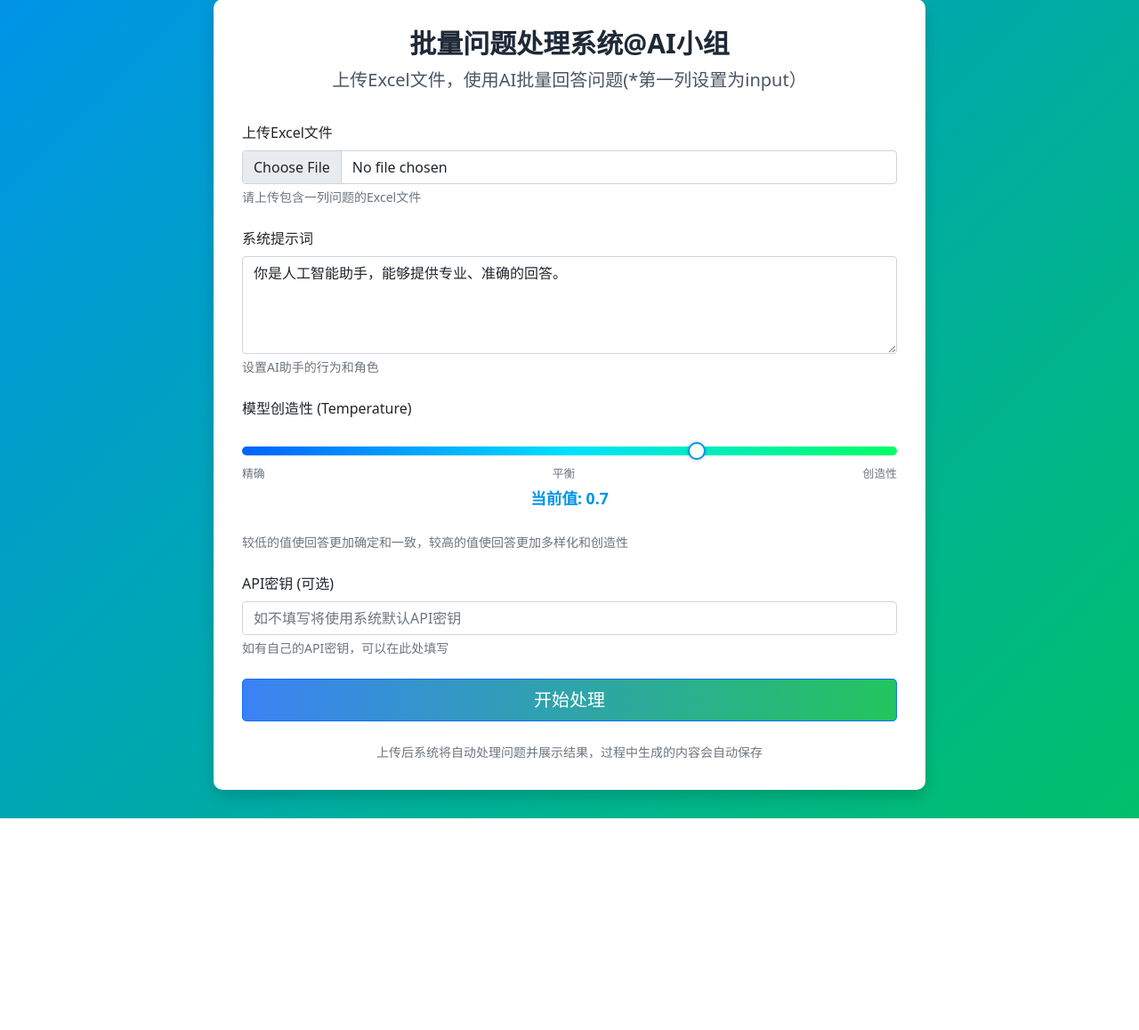
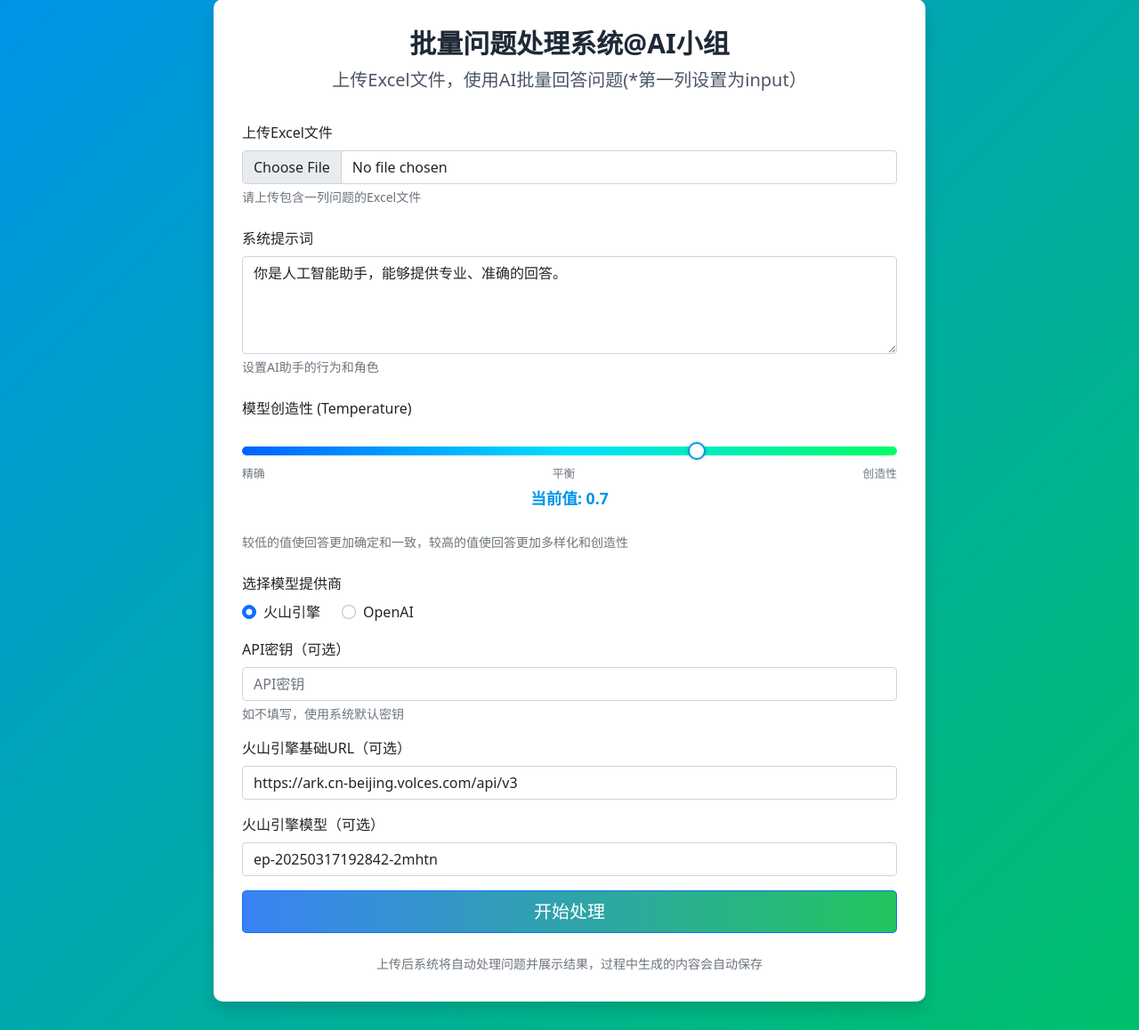
Before and after one commit to Jo6666887/batch_ai, a Flask app: page / in a window 1280 px wide. Shown: the part 33-1191 px from the top of the page at 89% size. Before the commit the page ends 953 px from the top, so only its background shows below. Run offline with Flask 2, Linux system fonts and the light colour scheme; some libraries are stand-ins or nearby versions.

Commit message:
自由切换供应商版本

```diff
--- a/app.py
+++ b/app.py
@@ -9,6 +9,7 @@ import time
 from dotenv import load_dotenv
 import logging
 from volcenginesdkarkruntime import Ark
+import openai  # 添加OpenAI库
 
 # 配置日志
 logging.basicConfig(level=logging.INFO)
@@ -31,9 +32,9 @@ os.makedirs(app.config['RESULTS_FOLDER'], exist_ok=True)
 # 全局变量用于存储当前正在处理的任务
 current_tasks = {}
 
-def process_questions(task_id, questions, system_prompt, api_key, temperature):
+def process_questions(task_id, questions, system_prompt, api_key, temperature, model_provider="volcano", base_url=None, model_name=None):
     """后台处理问题的函数"""
-    logger.info(f"开始处理任务 {task_id}，使用温度参数: {temperature}")
+    logger.info(f"开始处理任务 {task_id}，使用温度参数: {temperature}，模型提供商: {model_provider}")
     results = []
     current_tasks[task_id]['status'] = 'processing'
     current_tasks[task_id]['total'] = len(questions)
@@ -46,11 +47,50 @@ def process_questions(task_id, questions, system_prompt, api_key, temperature):
     # 使用实际的API密钥
     actual_api_key = api_key if api_key else os.environ.get("ARK_API_KEY")
 
-    # 初始化Ark客户端
-    client = Ark(
-        base_url="https://ark.cn-beijing.volces.com/api/v3",
-        api_key=actual_api_key
-    )
+    # 根据提供商初始化客户端
+    if model_provider == "volcano":
+        # 火山引擎客户端初始化
+        actual_base_url = base_url if base_url else "https://ark.cn-beijing.volces.com/api/v3"
+        actual_model = model_name if model_name else "ep-20250317192842-2mhtn"
+        logger.info(f"初始化火山引擎客户端: base_url={actual_base_url}, model={actual_model}")
+        client = Ark(
+            base_url=actual_base_url,
+            api_key=actual_api_key
+        )
+    else:
+        # OpenAI客户端初始化
+        actual_base_url = base_url if base_url else "https://api.openai.com/v1"
+        actual_model = model_name if model_name else "gpt-4o"
+        logger.info(f"初始化OpenAI客户端: base_url={actual_base_url}, model={actual_model}")
+
+        # 打印用于调试的信息，不包含密钥
+        logger.info(f"OpenAI配置: URL={actual_base_url}, 模型={actual_model}")
+
+        try:
+            # 设置HTTP超时，增加兼容性
+            import httpx
+            # 尝试为OpenAI库创建自定义的HTTP客户端
+            http_client = httpx.Client(
+                timeout=httpx.Timeout(60.0, connect=10.0),
+                follow_redirects=True
+            )
+
+            # 初始化OpenAI客户端
+            client = openai.OpenAI(
+                api_key=actual_api_key,
+                base_url=actual_base_url,
+                http_client=http_client,
+                max_retries=3  # 添加重试次数
+            )
+            logger.info("OpenAI客户端初始化成功")
+        except Exception as e:
+            # 如果高级配置失败，使用基本配置
+            logger.warning(f"使用高级配置初始化OpenAI客户端失败: {str(e)}，尝试使用基本配置")
+            client = openai.OpenAI(
+                api_key=actual_api_key,
+                base_url=actual_base_url
+            )
+            logger.info("使用基本配置初始化OpenAI客户端成功")
 
     i = 0
     while i < len(questions):
@@ -93,16 +133,36 @@ def process_questions(task_id, questions, system_prompt, api_key, temperature):
             # 使用流式API
             answer = ""
             try:
-                # 发送流式请求
-                stream = client.chat.completions.create(
-                    model="ep-20250317192842-2mhtn",
-                    messages=[
-                        {"role": "system", "content": system_prompt},
-                        {"role": "user", "content": question}
-                    ],
-                    stream=True,
-                    temperature=float(temperature)  # 确保temperature是float类型
-                )
+                # 根据不同的模型提供商发送请求
+                if model_provider == "volcano":
+                    # 火山引擎API
+                    logger.info(f"使用火山引擎API调用模型: {actual_model}")
+                    stream = client.chat.completions.create(
+                        model=actual_model,
+                        messages=[
+                            {"role": "system", "content": system_prompt},
+                            {"role": "user", "content": question}
+                        ],
+                        stream=True,
+                        temperature=float(temperature)
+                    )
+                else:
+                    # OpenAI API
+                    logger.info(f"使用OpenAI API调用模型: {actual_model}, 基础URL: {actual_base_url}")
+                    try:
+                        stream = client.chat.completions.create(
+                            model=actual_model,
+                            messages=[
+                                {"role": "system", "content": system_prompt},
+                                {"role": "user", "content": question}
+                            ],
+                            stream=True,
+                            temperature=float(temperature)
+                        )
+                        logger.info("OpenAI API请求成功发送")
+                    except Exception as e:
+                        logger.error(f"OpenAI API请求失败: {str(e)}")
+                        raise
 
                 # 实时收集流式响应
                 for chunk in stream:
@@ -131,34 +191,76 @@ def process_questions(task_id, questions, system_prompt, api_key, temperature):
                         # 停止处理当前流
                         break
 
-                    if not chunk.choices:
-                        continue
-                    if chunk.choices[0].delta and chunk.choices[0].delta.content:
-                        answer += chunk.choices[0].delta.content
+                    # 根据不同API处理响应流
+                    if model_provider == "volcano":
+                        if not chunk.choices:
+                            continue
+                        if chunk.choices[0].delta and chunk.choices[0].delta.content:
+                            answer += chunk.choices[0].delta.content
+                    else:
+                        # OpenAI API处理方式
+                        try:
+                            if not chunk.choices:
+                                logger.debug("OpenAI响应chunk没有choices")
+                                continue
 
-                        # 每次有新内容时更新当前任务状态
-                        result = {
-                            "question": question,
-                            "answer": answer,
-                            "is_streaming": True
-                        }
+                            # 记录OpenAI响应的结构
+                            if i == 0 and len(answer) < 50:
+                                logger.info(f"OpenAI响应chunk结构: {chunk}")
 
-                        # 更新当前结果
-                        if len(results) > i:
-                            results[i] = result
-                        else:
-                            results.append(result)
+                            # 检查delta结构，不同版本的OpenAI库可能有不同的结构
+                            delta = chunk.choices[0].delta
 
-                        # 更新任务状态
-                        current_tasks[task_id]['results'] = results.copy()
-                        current_tasks[task_id]['last_update'] = time.time()
+                            # 尝试多种方式获取内容
+                            content = None
+                            # 方法1: 直接获取content属性
+                            if hasattr(delta, 'content') and delta.content is not None:
+                                content = delta.content
+                            # 方法2: 尝试作为字典访问
+                            elif hasattr(delta, 'get'):
+                                content = delta.get('content')
+                            # 方法3: 尝试获取字典格式
+                            elif isinstance(delta, dict):
+                                content = delta.get('content')
 
-                        # 每积累一定字符保存一次中间结果
-                        if len(answer) % 50 == 0:
+                            if content:
+                                answer += content
+                                if len(answer) < 50:  # 只记录前50个字符以避免日志过大
+                                    logger.debug(f"已接收内容: {answer}")
+                        except Exception as e:
+                            logger.error(f"处理OpenAI响应流错误: {str(e)}，chunk类型: {type(chunk)}")
+                            # 尝试直接获取JSON数据
                             try:
-                                save_results(task_id, results)
-                            except Exception as e:
-                                logger.error(f"保存中间结果出错: {str(e)}")
+                                logger.info(f"尝试直接解析chunk: {chunk}")
+                                if hasattr(chunk, 'model_dump_json'):
+                                    logger.info(f"chunk model_dump_json: {chunk.model_dump_json()}")
+                            except Exception as parse_err:
+                                logger.error(f"解析chunk失败: {str(parse_err)}")
+                            continue
+
+                    # 每次有新内容时更新当前任务状态
+                    result = {
+                        "question": question,
+                        "answer": answer,
+                        "is_streaming": True
+                    }
+
+                    # 更新当前结果
+                    if len(results) > i:
+                        results[i] = result
+                    else:
+                        results.append(result)
+
+                    # 更新任务状态
+                    current_tasks[task_id]['results'] = results.copy()
+                    current_tasks[task_id]['last_update'] = time.time()
+
+                    # 每积累一定字符保存一次中间结果
+                    if len(answer) % 50 == 0:
+                        try:
+                            save_results(task_id, results)
+                        except Exception as e:
+                            logger.error(f"保存中间结果出错: {str(e)}")
 
                 # 检查是否因为暂停而中断了流式处理
                 if current_tasks[task_id].get('paused', False):
@@ -231,10 +333,21 @@ def index():
         task = current_tasks[last_task_id]
         system_prompt = task.get('system_prompt', '')
         temperature = task.get('temperature', 0.7)
+        model_provider = task.get('model_provider', 'volcano')
+        volcano_base_url = task.get('base_url', 'https://ark.cn-beijing.volces.com/api/v3') if model_provider == 'volcano' else 'https://ark.cn-beijing.volces.com/api/v3'
+        volcano_model = task.get('model_name', 'ep-20250317192842-2mhtn') if model_provider == 'volcano' else 'ep-20250317192842-2mhtn'
+        openai_base_url = task.get('base_url', 'https://api.openai.com/v1') if model_provider == 'openai' else 'https://api.openai.com/v1'
+        openai_model = task.get('model_name', 'gpt-4o') if model_provider == 'openai' else 'gpt-4o'
+
         return render_template('index.html',
                               last_task_id=last_task_id,
                               system_prompt=system_prompt,
-                              temperature=temperature)
+                              temperature=temperature,
+                              model_provider=model_provider,
+                              volcano_base_url=volcano_base_url,
+                              volcano_model=volcano_model,
+                              openai_base_url=openai_base_url,
+                              openai_model=openai_model)
     return render_template('index.html')
 
 @app.route('/upload', methods=['POST'])
@@ -245,8 +358,20 @@ def upload_file():
     file = request.files['file']
     system_prompt = request.form.get('system_prompt', '你是人工智能助手。')
     api_key = request.form.get('api_key', os.getenv('ARK_API_KEY', ''))
-    temperature = float(request.form.get('temperature', 0.7))  # 获取温度参数，默认0.7
-    logger.info(f"收到温度参数: {temperature}")
+    temperature = float(request.form.get('temperature', 0.7))
+
+    # 获取模型提供商和相关设置
+    model_provider = request.form.get('model_provider', 'volcano')
+
+    # 根据提供商获取不同的设置
+    if model_provider == 'volcano':
+        base_url = request.form.get('volcano_base_url', 'https://ark.cn-beijing.volces.com/api/v3')
+        model_name = request.form.get('volcano_model', 'ep-20250317192842-2mhtn')
+    else:
+        base_url = request.form.get('openai_base_url', 'https://api.openai.com/v1')
+        model_name = request.form.get('openai_model', 'gpt-4o')
+
+    logger.info(f"收到请求：提供商={model_provider}, 模型={model_name}, 温度={temperature}")
 
     if file.filename == '':
         return redirect(request.url)
@@ -280,6 +405,9 @@ def upload_file():
                 'system_prompt': system_prompt,  # 保存系统提示词
                 'api_key': api_key,  # 保存API密钥
                 'temperature': temperature,  # 保存温度参数
+                'model_provider': model_provider,  # 保存模型提供商
+                'base_url': base_url,  # 保存基础URL
+                'model_name': model_name,  # 保存模型名称
                 'status': 'starting',
                 'total': len(questions),
                 'completed': 0,
@@ -288,7 +416,7 @@ def upload_file():
 
             thread = threading.Thread(
                 target=process_questions,
-                args=(task_id, questions, system_prompt, api_key, temperature)  # 传递温度参数
+                args=(task_id, questions, system_prompt, api_key, temperature, model_provider, base_url, model_name)
             )
             thread.daemon = True
             thread.start()
@@ -407,7 +535,10 @@ def control_task(task_id):
             'task_info': {
                 'system_prompt': current_tasks[task_id].get('system_prompt', ''),
                 'filename': current_tasks[task_id].get('filename', ''),
-                'temperature': current_tasks[task_id].get('temperature', 0.7)
+                'temperature': current_tasks[task_id].get('temperature', 0.7),
+                'model_provider': current_tasks[task_id].get('model_provider', 'volcano'),
+                'base_url': current_tasks[task_id].get('base_url', ''),
+                'model_name': current_tasks[task_id].get('model_name', '')
             }
         })
     elif action == 'resume':
--- a/app/templates/index.html
+++ b/app/templates/index.html
@@ -119,10 +119,50 @@
                     <div class="form-text">较低的值使回答更加确定和一致，较高的值使回答更加多样化和创造性</div>
                 </div>
 
-                <div class="mb-4">
-                    <label for="api_key" class="form-label">API密钥 (可选)</label>
-                    <input type="text" class="form-control" id="api_key" name="api_key" placeholder="如不填写将使用系统默认API密钥">
-                    <div class="form-text">如有自己的API密钥，可以在此处填写</div>
+                <div class="mb-3">
+                    <label class="form-label">选择模型提供商</label>
+                    <div class="d-flex">
+                        <div class="form-check me-4">
+                            <input class="form-check-input" type="radio" name="model_provider" id="provider_volcano" value="volcano" {% if model_provider != 'openai' %}checked{% endif %}>
+                            <label class="form-check-label" for="provider_volcano">
+                                火山引擎
+                            </label>
+                        </div>
+                        <div class="form-check">
+                            <input class="form-check-input" type="radio" name="model_provider" id="provider_openai" value="openai" {% if model_provider == 'openai' %}checked{% endif %}>
+                            <label class="form-check-label" for="provider_openai">
+                                OpenAI
+                            </label>
+                        </div>
+                    </div>
+                </div>
+
+                <div class="mb-3">
+                    <label for="api_key" class="form-label">API密钥（可选）</label>
+                    <input type="password" class="form-control" id="api_key" name="api_key" placeholder="API密钥">
+                    <div class="form-text" id="api_key_help">如不填写，使用系统默认密钥</div>
+                </div>
+
+                <div id="volcano_settings" {% if model_provider == 'openai' %}style="display:none;"{% endif %}>
+                    <div class="mb-3">
+                        <label for="volcano_base_url" class="form-label">火山引擎基础URL（可选）</label>
+                        <input type="text" class="form-control" id="volcano_base_url" name="volcano_base_url" placeholder="https://ark.cn-beijing.volces.com/api/v3" value="{{ volcano_base_url|default('https://ark.cn-beijing.volces.com/api/v3') }}">
+                    </div>
+                    <div class="mb-3">
+                        <label for="volcano_model" class="form-label">火山引擎模型（可选）</label>
+                        <input type="text" class="form-control" id="volcano_model" name="volcano_model" placeholder="ep-20250317192842-2mhtn" value="{{ volcano_model|default('ep-20250317192842-2mhtn') }}">
+                    </div>
+                </div>
+
+                <div id="openai_settings" {% if model_provider != 'openai' %}style="display:none;"{% endif %}>
+                    <div class="mb-3">
+                        <label for="openai_base_url" class="form-label">OpenAI基础URL（可选）</label>
+                        <input type="text" class="form-control" id="openai_base_url" name="openai_base_url" placeholder="https://api.openai.com/v1" value="{{ openai_base_url|default('https://api.openai.com/v1') }}">
+                    </div>
+                    <div class="mb-3">
+                        <label for="openai_model" class="form-label">OpenAI模型</label>
+                        <input type="text" class="form-control" id="openai_model" name="openai_model" placeholder="gpt-4o" value="{{ openai_model|default('gpt-4o') }}">
+                    </div>
                 </div>
 
                 <div class="d-grid">
@@ -143,6 +183,18 @@
         temperatureSlider.addEventListener('input', function() {
             temperatureValue.textContent = this.value;
         });
+
+        document.querySelectorAll('input[name="model_provider"]').forEach(radio => {
+            radio.addEventListener('change', function() {
+                if (this.value === 'volcano') {
+                    document.getElementById('volcano_settings').style.display = 'block';
+                    document.getElementById('openai_settings').style.display = 'none';
+                } else {
+                    document.getElementById('volcano_settings').style.display = 'none';
+                    document.getElementById('openai_settings').style.display = 'block';
+                }
+            });
+        });
     </script>
 </body>
 </html>
```
